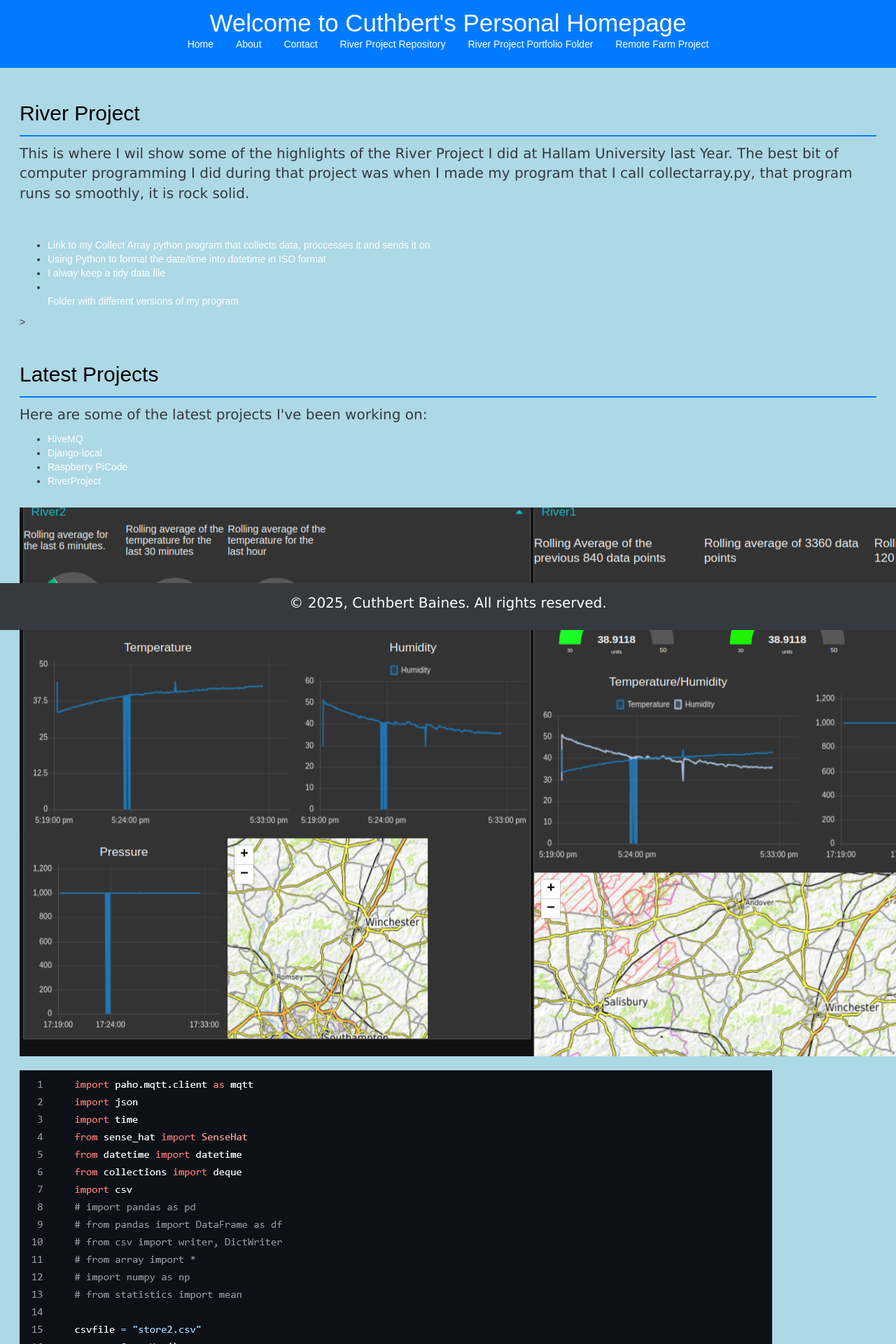
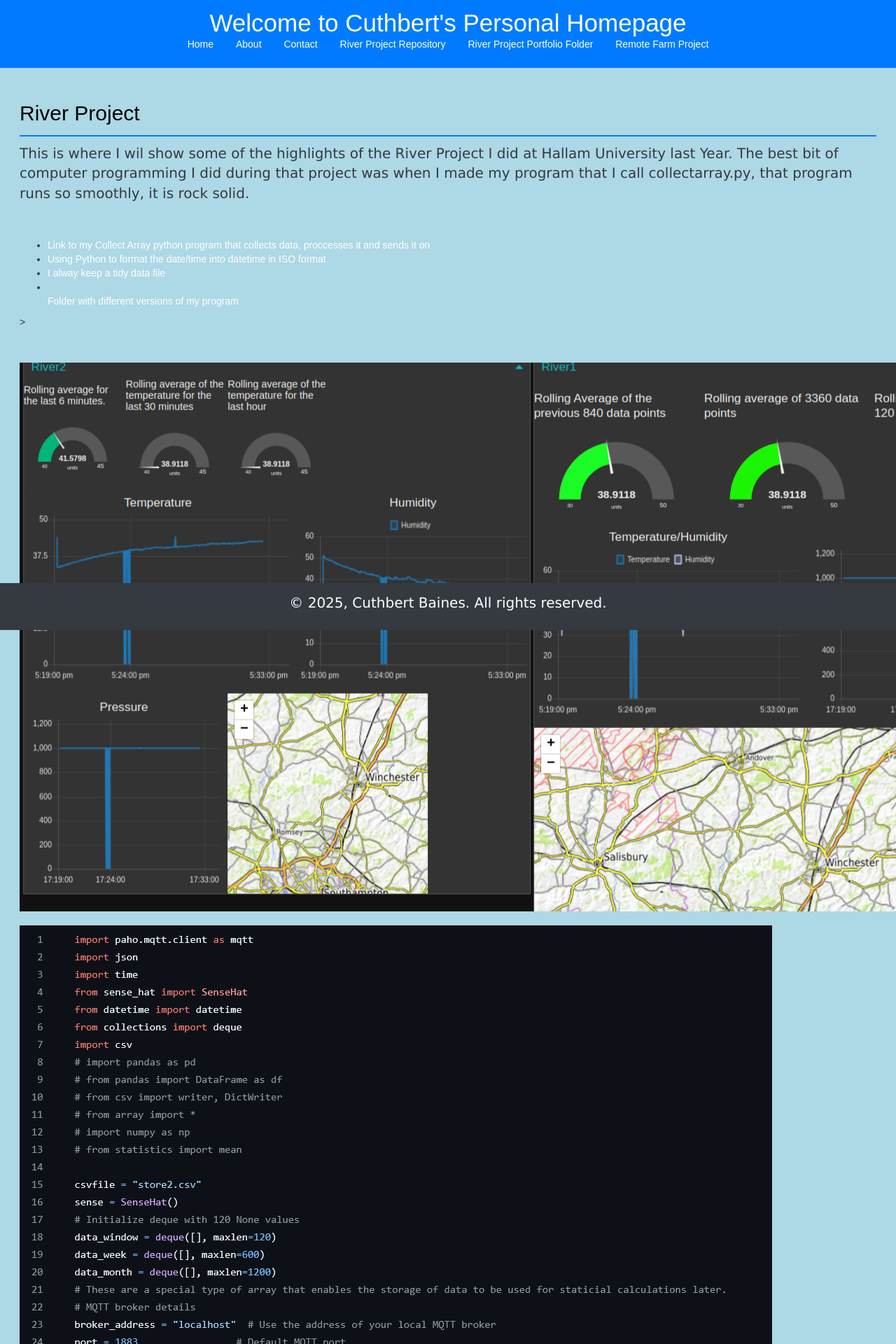
Before and after one commit to cuthbert86/cuthbert86.github.io, a Jekyll site: the page River_Project.html, which Jekyll copies as it is, in a window 1280 px wide. Shown: the top 1920 px of the page at 70% size. Built offline with Jekyll 4.4.1, drawn with Linux system fonts in a browser that asks for light colours.

Commit message:
Update River_Project.html
Signed-off-by: Cuthbert Baines <149163506+cuthbert86@users.noreply.github.com>

```diff
--- a/River_Project.html
+++ b/River_Project.html
@@ -77,8 +77,14 @@ a:active {
                 <br></br>
         </section>
         <section>
+        <img src="dashboard.png" alt="River_Data_Dashboard">
+        <br></br>
+        <img src="screenshot_ofpythonPart1.png" alt="pythoncode_part1">
+        <img src="screenshotofpythonpart2.png" alt="pythoncode_part2">
+        </section>
+            <section>
             <h2>Latest Projects</h2>
-            <p>Here are some of the latest projects I've been working on:</p>
+            <h4>Here are some of the latest projects I've been working on:</h4>
             <ul>
                 <li><a href="Cuthbert86/HiveMQ.html">HiveMQ</a></li>
                 <li><a href="Cuthbert86/Django-Local.html">Django-local</a></li>
@@ -86,10 +92,6 @@ a:active {
                 <li><a href="Cuthbert86/River_Project,html">RiverProject</a></li>
             </ul>
         </section>
-        <img src="dashboard.png" alt="River_Data_Dashboard">
-        <br></br>
-        <img src="screenshot_ofpythonPart1.png" alt="pythoncode_part1">
-        <img src="screenshotofpythonpart2.png" alt="pythoncode_part2">
     </main>
     <footer>
         <p>&copy; 2025, Cuthbert Baines.
```
